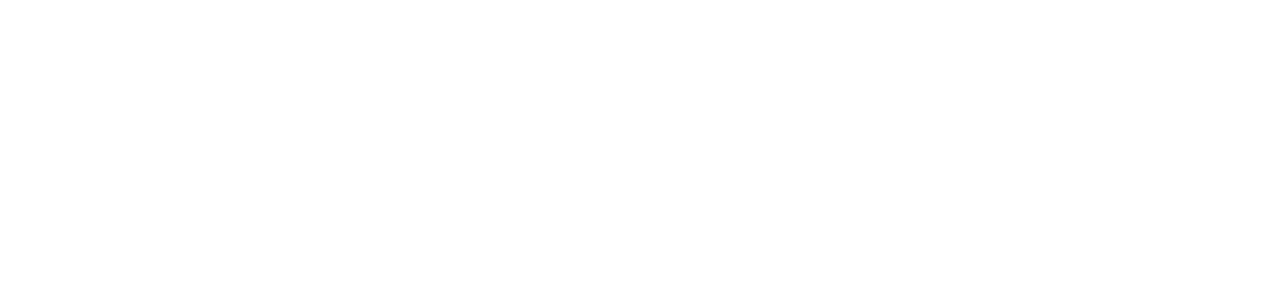
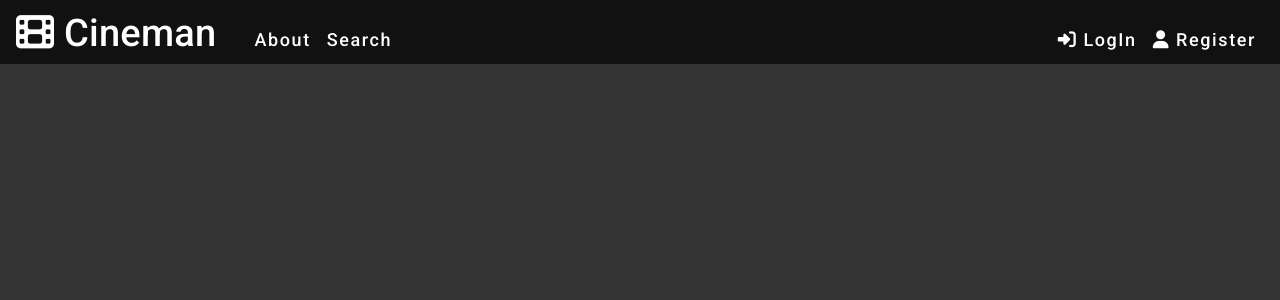
Before and after one commit to Mq39/PKI-ISPITNI_PROJEKAT, an Angular app: page / in a window 1280 px wide. Shown: the top 300 px of the page. Built offline with nearby package versions, Linux system fonts and the light colour scheme.

Commit message:
Added Nav Bar

```diff
--- a/angular.json
+++ b/angular.json
@@ -25,6 +25,7 @@
               "src/assets"
             ],
             "styles": [
+              "@angular/material/prebuilt-themes/indigo-pink.css",
               "src/styles.css"
             ],
             "scripts": []
@@ -84,6 +85,7 @@
               "src/assets"
             ],
             "styles": [
+              "@angular/material/prebuilt-themes/indigo-pink.css",
               "src/styles.css"
             ],
             "scripts": []
--- a/package.json
+++ b/package.json
@@ -11,10 +11,12 @@
   "private": true,
   "dependencies": {
     "@angular/animations": "^17.3.0",
+    "@angular/cdk": "^17.3.10",
     "@angular/common": "^17.3.0",
     "@angular/compiler": "^17.3.0",
     "@angular/core": "^17.3.0",
     "@angular/forms": "^17.3.0",
+    "@angular/material": "^17.3.10",
     "@angular/platform-browser": "^17.3.0",
     "@angular/platform-browser-dynamic": "^17.3.0",
     "@angular/router": "^17.3.0",
--- a/src/app/app.component.css
+++ b/src/app/app.component.css
@@ -0,0 +1,23 @@
+mat-toolbar {
+  display: flex;
+  justify-content: space-between;
+  background-color: #111111;
+  margin-bottom: 40px;
+}
+
+.spacer {
+  flex: auto 1 1;
+}
+
+.logo-button {
+  margin-right: 30px;
+  font-size: 38px;
+}
+
+.nav-bar-link {
+  font-size: 18px;
+}
+
+.nav-bar-margin-top {
+  margin-top: 15px;
+}
--- a/src/app/app.component.html
+++ b/src/app/app.component.html
@@ -1 +1,19 @@
+<mat-toolbar color="primary">
+  <div class="logo-button">
+    <span><i class="fa-solid fa-film .margin-top-10px"></i> Cineman</span>
+  </div>
+  <a routerLink="/about" mat-button class="nav-bar-link nav-bar-margin-top"
+    >About</a
+  >
+  <a routerLink="/search" mat-button class="nav-bar-link nav-bar-margin-top"
+    >Search</a
+  >
+  <span class="spacer"></span>
+  <a routerLink="/about" mat-button class="nav-bar-link nav-bar-margin-top"
+    ><i class="fa-solid fa-right-to-bracket"></i> LogIn</a
+  >
+  <a routerLink="/search" mat-button class="nav-bar-link nav-bar-margin-top"
+    ><i class="fa-solid fa-user"></i> Register</a
+  >
+</mat-toolbar>
 <router-outlet />
--- a/src/app/app.config.ts
+++ b/src/app/app.config.ts
@@ -2,7 +2,8 @@
 import { provideRouter } from '@angular/router';
 
 import { routes } from './app.routes';
+import { provideAnimationsAsync } from '@angular/platform-browser/animations/async';
 
 export const appConfig: ApplicationConfig = {
-  providers: [provideRouter(routes)]
+  providers: [provideRouter(routes), provideAnimationsAsync()]
 };
--- a/src/app/app.routes.ts
+++ b/src/app/app.routes.ts
@@ -1,3 +1,4 @@
 import { Routes } from '@angular/router';
+import { HomeComponent } from './home/home.component';
 
-export const routes: Routes = [];
+export const routes: Routes = [{ path: '', component: HomeComponent }];
--- /dev/null
+++ b/src/app/home/home.component.css
@@ -0,0 +1,3 @@
+.example-card {
+  max-width: 400px;
+}
--- a/src/index.html
+++ b/src/index.html
@@ -1,13 +1,28 @@
-<!doctype html>
+<!DOCTYPE html>
 <html lang="en">
-<head>
-  <meta charset="utf-8">
-  <title>PKIISPITNIPROJEKAT</title>
-  <base href="/">
-  <meta name="viewport" content="width=device-width, initial-scale=1">
-  <link rel="icon" type="image/x-icon" href="favicon.ico">
-</head>
-<body>
-  <app-root></app-root>
-</body>
+  <head>
+    <meta charset="utf-8" />
+    <title>PKI-ISPITNI_PROJEKAT</title>
+    <base href="/" />
+    <meta name="viewport" content="width=device-width, initial-scale=1" />
+    <link rel="icon" type="image/x-icon" href="favicon.ico" />
+    <link
+      href="https://fonts.googleapis.com/css2?family=Roboto:wght@300;400;500&display=swap"
+      rel="stylesheet"
+    />
+    <link
+      href="https://fonts.googleapis.com/icon?family=Material+Icons"
+      rel="stylesheet"
+    />
+    <link
+      rel="stylesheet"
+      href="https://cdnjs.cloudflare.com/ajax/libs/font-awesome/6.7.2/css/all.min.css"
+      integrity="sha512-Evv84Mr4kqVGRNSgIGL/F/aIDqQb7xQ2vcrdIwxfjThSH8CSR7PBEakCr51Ck+w+/U6swU2Im1vVX0SVk9ABhg=="
+      crossorigin="anonymous"
+      referrerpolicy="no-referrer"
+    />
+  </head>
+  <body>
+    <app-root></app-root>
+  </body>
 </html>
--- a/src/styles.css
+++ b/src/styles.css
@@ -1 +1,34 @@
-/* You can add global styles to this file, and also import other style files */
+html,
+body {
+  height: 100%;
+}
+body {
+  margin: 0;
+  font-family: Roboto, "Helvetica Neue", sans-serif;
+  background-color: #333333;
+}
+
+/* .container {
+  margin-top: 30px;
+  display: flex;
+  justify-content: center;
+  gap: 10px;
+}
+
+.search-card {
+  width: 900px;
+  background-color: #111111;
+  margin-bottom: 20px;
+}
+
+.search-form {
+  display: flex;
+  justify-content: left;
+  gap: 5px;
+}
+
+.example-card {
+  max-width: 400px;
+  background-color: #111111;
+  border: 0.01rem solid #333333;
+} */
```
Also changed, not shown: src/app/app.component.ts (+5 -2 lines), src/app/home/home.component.ts (added, +11 -0 lines), src/app/home/home.component.html (added), 2 other files (tests, documents, lock files or other folders).
